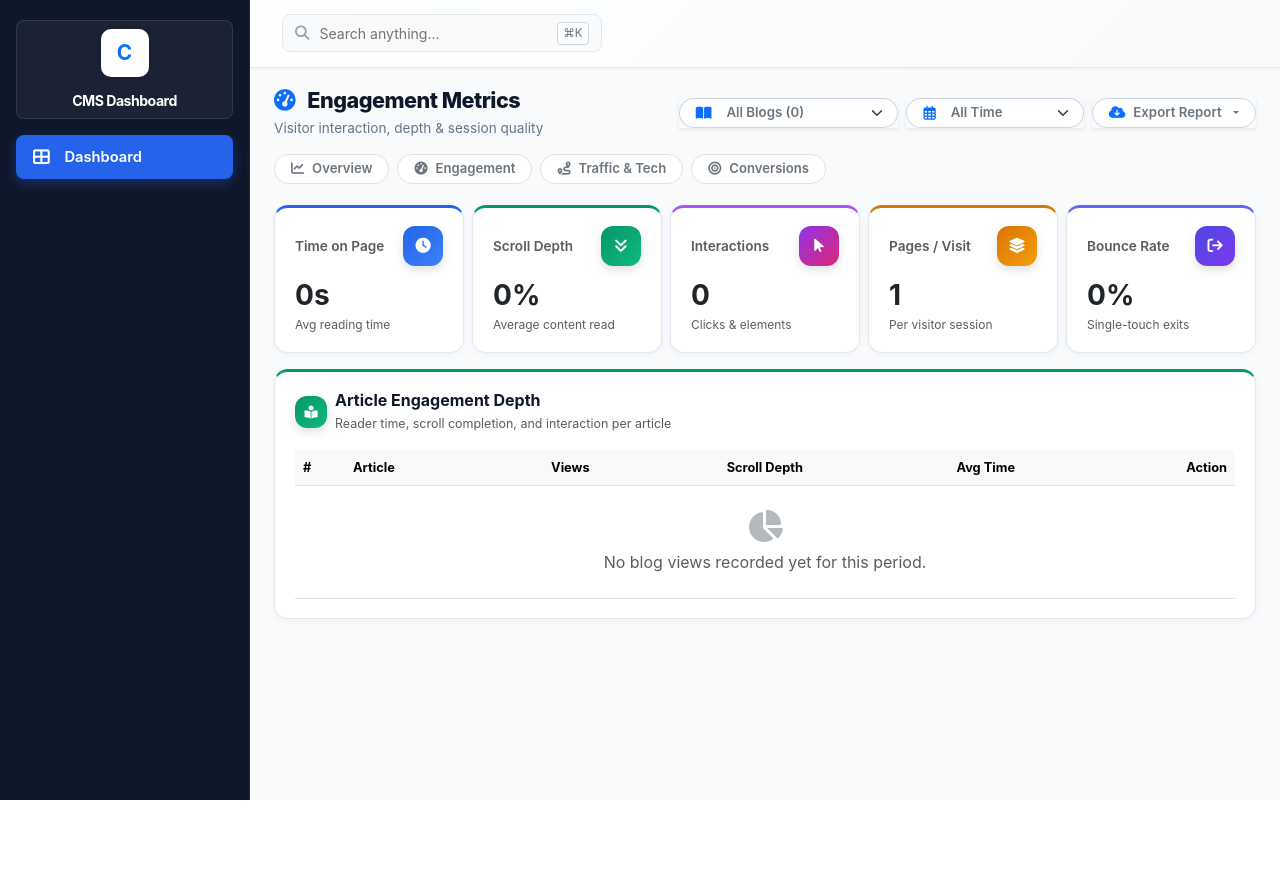
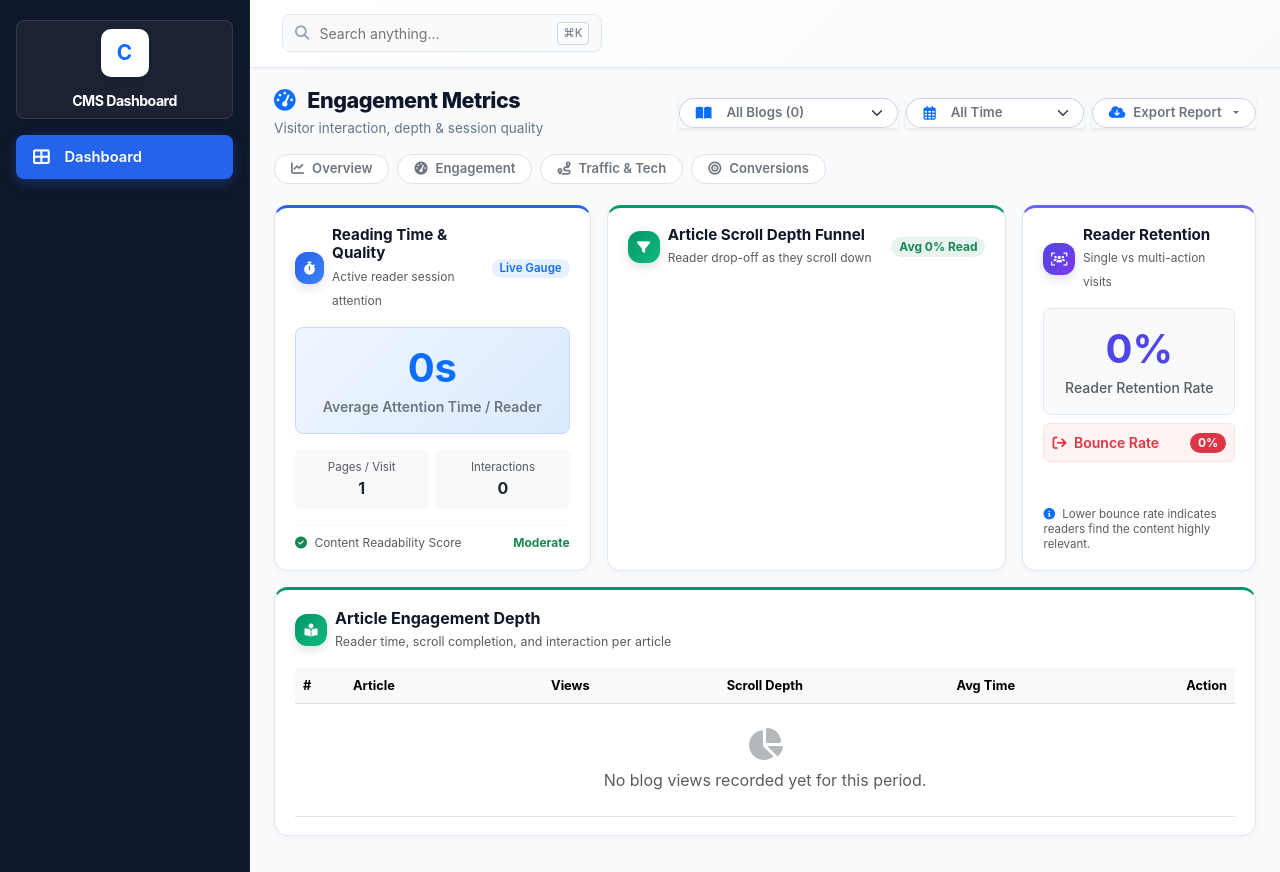
Before and after one commit to tcq-pawas/InsightCMS, a Django app: template Apps/blogs/templates/blogs/dashboard_analytics_engagement.html in a window 1280 px wide. Before the commit the page ends 800 px from the top, so only its background shows below. Run offline with Django 5.2, Linux system fonts and the light colour scheme; the template is opened without the code that fills it, so the values that code supplies are empty.

Commit message:
feat: redesign engagement and conversion modules with distinct dynamic analytics

```diff
--- a/Apps/blogs/templates/blogs/dashboard_analytics.html
+++ b/Apps/blogs/templates/blogs/dashboard_analytics.html
@@ -403,8 +403,7 @@
                     </span>
                   </td>
                   <td class="text-center">
-                    <span class="badge rounded-pill fw-bold px-3 py-1
-                      {% if post.conversions_count %}style="background: #dcfce7; color: #15803d; border: 1px solid #86efac;"{% else %}style="background: #f1f5f9; color: #64748b;"{% endif %}">
+                    <span class="badge rounded-pill fw-bold px-3 py-1" {% if post.conversions_count %}style="background: #dcfce7; color: #15803d; border: 1px solid #86efac;"{% else %}style="background: #f1f5f9; color: #64748b;"{% endif %}>
                       {{ post.conversions_count|default:0 }}
                     </span>
                   </td>
--- a/Apps/blogs/templates/blogs/dashboard_analytics_engagement.html
+++ b/Apps/blogs/templates/blogs/dashboard_analytics_engagement.html
@@ -161,75 +161,122 @@
       <!-- Shared Analytics Sub-navigation Pills -->
       {% include "blogs/blocks/analytics_subnav.html" %}
 
-      <!-- 5 Engagement Cards -->
-      <div class="row g-2 mb-3">
-        <!-- Time on Page -->
-        <div class="col-sm-6 col-lg">
-          <div class="analytics-card card-accent-blue">
-            <div class="d-flex justify-content-between align-items-center mb-2">
-              <span class="text-muted fw-semibold" style="font-size: 0.85rem;">{{ dashboard_page.engagement_time_label|default:"Time on Page" }}</span>
-              <div class="icon-badge-gradient badge-grad-blue">
-                <i class="fa-solid fa-clock"></i>
+      <!-- Visual Engagement Feature Section (Unique UI Layout) -->
+      <div class="row g-3 mb-3">
+        <!-- Reading Quality & Attention Gauge -->
+        <div class="col-lg-4">
+          <div class="analytics-card card-accent-blue h-100 d-flex flex-column justify-content-between">
+            <div>
+              <div class="d-flex align-items-center justify-content-between mb-3">
+                <div class="d-flex align-items-center gap-2">
+                  <span class="icon-badge-gradient badge-grad-blue" style="width: 32px; height: 32px; font-size: 0.82rem;">
+                    <i class="fa-solid fa-stopwatch"></i>
+                  </span>
+                  <div>
+                    <h6 class="fw-bold mb-0" style="font-size: 0.95rem;">{{ dashboard_page.engagement_reading_quality_heading|default:"Reading Time & Quality" }}</h6>
+                    <small class="text-muted" style="font-size: 0.75rem;">{{ dashboard_page.engagement_reading_quality_subtext|default:"Active reader session attention" }}</small>
                   </div>
                 </div>
-            <div class="fs-3 fw-bold text-dark">{{ avg_read_time_str|default:"0s" }}</div>
-            <div class="text-muted" style="font-size: 0.75rem;">{{ dashboard_page.engagement_time_sub|default:"Avg reading time" }}</div>
+                <span class="badge rounded-pill bg-primary bg-opacity-10 text-primary fw-semibold px-2 py-1" style="font-size: 0.72rem;">{{ dashboard_page.engagement_live_gauge_badge|default:"Live Gauge" }}</span>
+              </div>
+
+              <!-- Big Reading Time Hero Badge -->
+              <div class="p-3 rounded-3 text-center mb-3" style="background: linear-gradient(135deg, #eff6ff 0%, #dbeafe 100%); border: 1px solid #bfdbfe;">
+                <div class="text-primary fw-bold display-6 mb-0">{{ avg_read_time_str|default:"0s" }}</div>
+                <div class="text-secondary fw-semibold small mt-1">{{ dashboard_page.engagement_reading_hero_label|default:"Average Attention Time / Reader" }}</div>
+              </div>
+
+              <!-- Mini Stats Grid -->
+              <div class="row g-2 text-center">
+                <div class="col-6">
+                  <div class="p-2 rounded-2 bg-light border border-light">
+                    <small class="text-muted d-block" style="font-size: 0.72rem;">{{ dashboard_page.engagement_pages_label|default:"Pages / Visit" }}</small>
+                    <span class="fw-bold fs-6 text-dark">{{ pages_per_visit|default:1 }}</span>
+                  </div>
+                </div>
+                <div class="col-6">
+                  <div class="p-2 rounded-2 bg-light border border-light">
+                    <small class="text-muted d-block" style="font-size: 0.72rem;">{{ dashboard_page.engagement_interactions_label|default:"Interactions" }}</small>
+                    <span class="fw-bold fs-6 text-dark">{{ total_interactions|default:0 }}</span>
+                  </div>
+                </div>
               </div>
             </div>
 
-        <!-- Scroll Depth -->
-        <div class="col-sm-6 col-lg">
-          <div class="analytics-card card-accent-emerald">
-            <div class="d-flex justify-content-between align-items-center mb-2">
-              <span class="text-muted fw-semibold" style="font-size: 0.85rem;">{{ dashboard_page.engagement_scroll_label|default:"Scroll Depth" }}</span>
-              <div class="icon-badge-gradient badge-grad-emerald">
-                <i class="fa-solid fa-angles-down"></i>
+            <div class="mt-3 pt-2 border-top border-light d-flex justify-content-between align-items-center" style="font-size: 0.75rem;">
+              <span class="text-muted"><i class="fa-solid fa-circle-check text-success me-1"></i> {{ dashboard_page.engagement_readability_score_label|default:"Content Readability Score" }}</span>
+              <span class="fw-bold text-success">{% if avg_scroll_depth >= 50 %}High{% else %}Moderate{% endif %}</span>
             </div>
-            </div>
-            <div class="fs-3 fw-bold text-dark">{{ avg_scroll_depth|default:0 }}%</div>
-            <div class="text-muted" style="font-size: 0.75rem;">{{ dashboard_page.engagement_scroll_sub|default:"Average content read" }}</div>
           </div>
         </div>
 
-        <!-- Interactions -->
-        <div class="col-sm-6 col-lg">
-          <div class="analytics-card card-accent-purple">
-            <div class="d-flex justify-content-between align-items-center mb-2">
-              <span class="text-muted fw-semibold" style="font-size: 0.85rem;">{{ dashboard_page.engagement_interactions_label|default:"Interactions" }}</span>
-              <div class="icon-badge-gradient badge-grad-purple">
-                <i class="fa-solid fa-arrow-pointer"></i>
+        <!-- Scroll Completion Funnel (Visual Horizontal Funnel Bars) -->
+        <div class="col-lg-5">
+          <div class="analytics-card card-accent-emerald h-100">
+            <div class="d-flex align-items-center justify-content-between mb-3">
+              <div class="d-flex align-items-center gap-2">
+                <span class="icon-badge-gradient badge-grad-emerald" style="width: 32px; height: 32px; font-size: 0.82rem;">
+                  <i class="fa-solid fa-filter"></i>
+                </span>
+                <div>
+                  <h6 class="fw-bold mb-0" style="font-size: 0.95rem;">{{ dashboard_page.engagement_funnel_heading|default:"Article Scroll Depth Funnel" }}</h6>
+                  <small class="text-muted" style="font-size: 0.75rem;">{{ dashboard_page.engagement_funnel_subtext|default:"Reader drop-off as they scroll down" }}</small>
                 </div>
               </div>
-            <div class="fs-3 fw-bold text-dark">{{ total_interactions|default:0 }}</div>
-            <div class="text-muted" style="font-size: 0.75rem;">{{ dashboard_page.engagement_interactions_sub|default:"Clicks & elements" }}</div>
+              <span class="badge rounded-pill bg-success bg-opacity-10 text-success fw-bold px-2 py-1" style="font-size: 0.75rem;">
+                Avg {{ avg_scroll_depth|default:0 }}% {{ dashboard_page.engagement_funnel_badge_suffix|default:"Read" }}
+              </span>
+            </div>
+
+            <!-- Funnel Bars -->
+            <div class="d-flex flex-column gap-2 mt-2">
+              {% for f in scroll_funnel %}
+                <div>
+                  <div class="d-flex justify-content-between align-items-center mb-1" style="font-size: 0.8rem;">
+                    <span class="fw-semibold text-secondary">
+                      <i class="fa-solid fa-angles-down me-1" style="color: {{ f.color }};"></i> {{ f.label }}
+                    </span>
+                    <span class="fw-bold text-dark">{{ f.count }} reads <small class="text-muted">({{ f.pct }}%)</small></span>
+                  </div>
+                  <div class="progress" style="height: 9px; border-radius: 999px; background-color: #f1f5f9;">
+                    <div class="progress-bar progress-bar-striped progress-bar-animated" role="progressbar"
+                         style="width: {{ f.pct }}%; background-color: {{ f.color }}; border-radius: 999px;"></div>
+                  </div>
+                </div>
+              {% endfor %}
+            </div>
           </div>
         </div>
 
-        <!-- Pages per Visit -->
-        <div class="col-sm-6 col-lg">
-          <div class="analytics-card card-accent-amber">
-            <div class="d-flex justify-content-between align-items-center mb-2">
-              <span class="text-muted fw-semibold" style="font-size: 0.85rem;">{{ dashboard_page.engagement_pages_label|default:"Pages / Visit" }}</span>
-              <div class="icon-badge-gradient badge-grad-amber">
-                <i class="fa-solid fa-layer-group"></i>
-              </div>
-            </div>
-            <div class="fs-3 fw-bold text-dark">{{ pages_per_visit|default:1 }}</div>
-            <div class="text-muted" style="font-size: 0.75rem;">{{ dashboard_page.engagement_pages_sub|default:"Per visitor session" }}</div>
+        <!-- Reader Retention vs Bounce Card -->
+        <div class="col-lg-3">
+          <div class="analytics-card card-accent-indigo h-100 d-flex flex-column justify-content-between">
+            <div>
+              <div class="d-flex align-items-center gap-2 mb-3">
+                <span class="icon-badge-gradient badge-grad-indigo" style="width: 32px; height: 32px; font-size: 0.82rem;">
+                  <i class="fa-solid fa-users-viewfinder"></i>
+                </span>
+                <div>
+                  <h6 class="fw-bold mb-0" style="font-size: 0.95rem;">{{ dashboard_page.engagement_retention_heading|default:"Reader Retention" }}</h6>
+                  <small class="text-muted" style="font-size: 0.75rem;">{{ dashboard_page.engagement_retention_subtext|default:"Single vs multi-action visits" }}</small>
                 </div>
               </div>
 
-        <!-- Bounce Rate -->
-        <div class="col-sm-6 col-lg">
-          <div class="analytics-card card-accent-indigo">
-            <div class="d-flex justify-content-between align-items-center mb-2">
-              <span class="text-muted fw-semibold" style="font-size: 0.85rem;">{{ dashboard_page.engagement_bounce_label|default:"Bounce Rate" }}</span>
-              <div class="icon-badge-gradient badge-grad-indigo">
-                <i class="fa-solid fa-arrow-right-from-bracket"></i>
+              <!-- Retention Ring Card -->
+              <div class="p-3 rounded-3 text-center mb-2" style="background: #f8fafc; border: 1px solid #e2e8f0;">
+                <div class="text-indigo fw-bold display-6 mb-0" style="color: #4f46e5;">{{ retention_rate|default:0 }}%</div>
+                <div class="text-muted small fw-medium mt-1">{{ dashboard_page.engagement_retention_rate_label|default:"Reader Retention Rate" }}</div>
+              </div>
+
+              <div class="d-flex justify-content-between align-items-center p-2 rounded-2 mt-2" style="background:#fef2f2; border: 1px solid #fee2e2;">
+                <span class="small fw-semibold text-danger"><i class="fa-solid fa-arrow-right-from-bracket me-1"></i> {{ dashboard_page.engagement_bounce_label|default:"Bounce Rate" }}</span>
+                <span class="badge rounded-pill bg-danger text-white">{{ bounce_rate|default:0 }}%</span>
               </div>
             </div>
-            <div class="fs-3 fw-bold text-dark">{{ bounce_rate|default:0 }}%</div>
-            <div class="text-muted" style="font-size: 0.75rem;">{{ dashboard_page.engagement_bounce_sub|default:"Single-touch exits" }}</div>
+
+            <small class="text-muted d-block mt-3" style="font-size: 0.72rem; line-height: 1.3;">
+              <i class="fa-solid fa-info-circle text-primary me-1"></i> {{ dashboard_page.engagement_retention_tip|default:"Lower bounce rate indicates readers find the content highly relevant." }}
+            </small>
           </div>
         </div>
       </div>
```
Also changed, not shown: Apps/accounts/models.py (+48 -0 lines), Apps/blogs/templates/blogs/dashboard_analytics_conversions.html (+48 -24 lines), Apps/blogs/views.py (+31 -2 lines), Apps/accounts/migrations/0073_userdashboardpage_engagement_funnel_badge_suffix_and_more.py (added), Apps/accounts/migrations/0074_userdashboardpage_conversions_pipeline_heading_and_more.py (added). Lines whose indentation alone changed are shown as unchanged.
